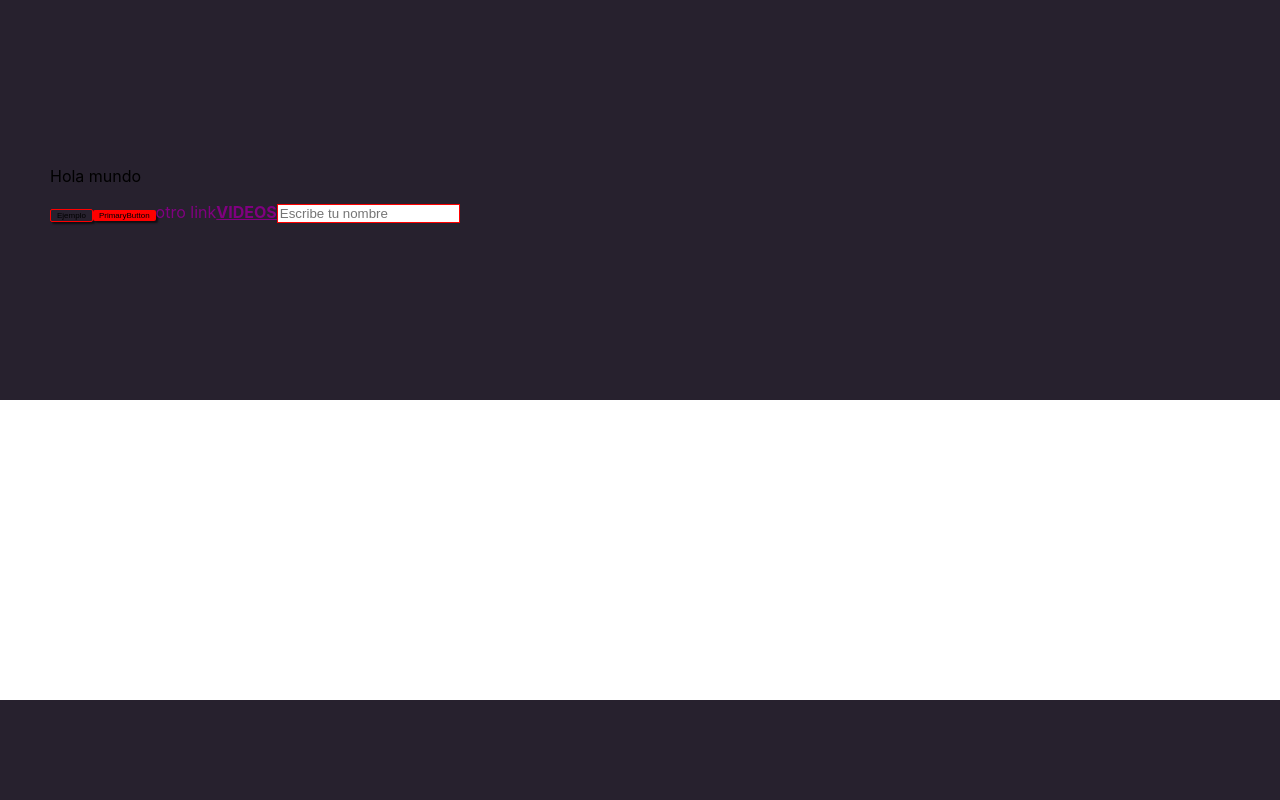
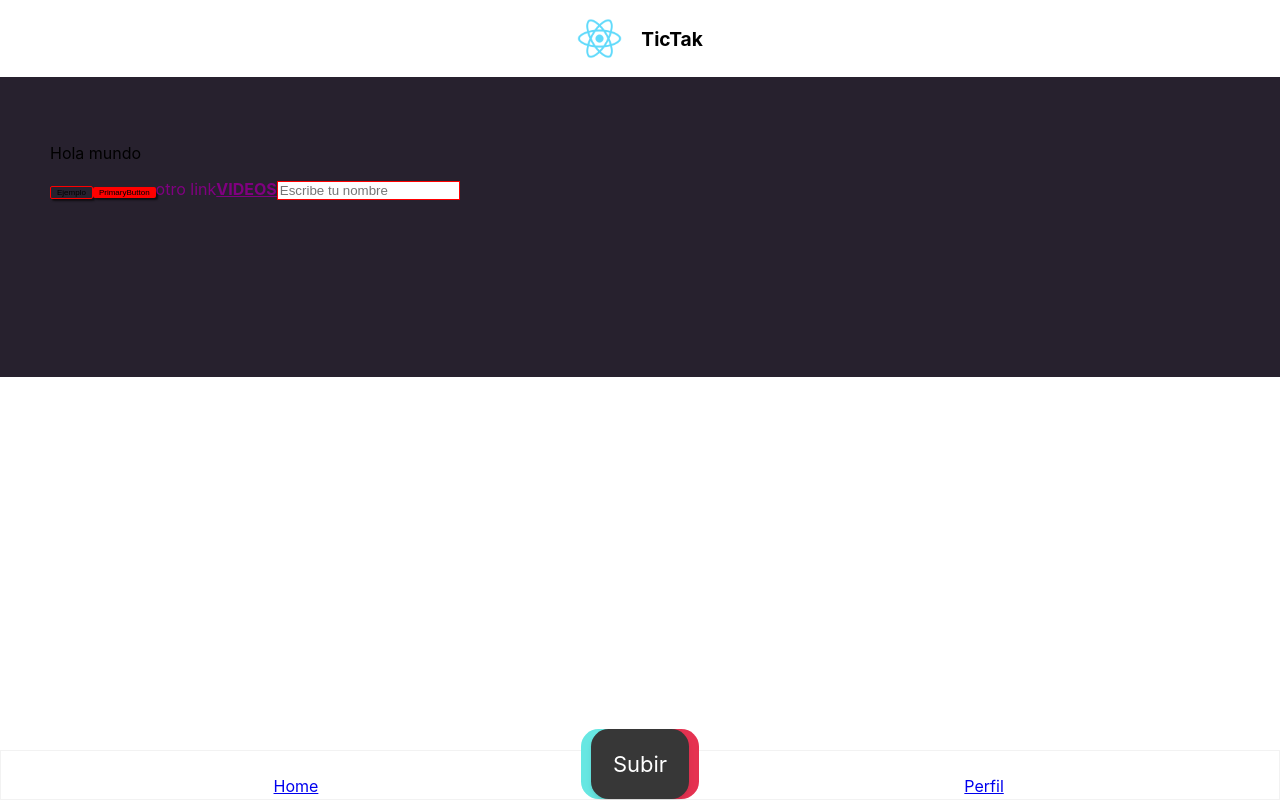
Before and after one commit to daferarte/SinglePageReact, a React (Create React App) app: page / in a window 1280 px wide. Built offline with nearby package versions, Linux system fonts and the light colour scheme.

Commit message:
ajuste de header y footer, personalizacion botones

```diff
--- a/src/App.js
+++ b/src/App.js
@@ -10,7 +10,8 @@
 import Profile from './users/Profile';
 import HomePage from './Home';
 import { ThemeProvider } from 'styled-components';
-import theme, { Layout } from './theme';
+import theme from './theme';
+import Layout from './components/Layout';
 
 let NotImplemented = () => {
   return (
--- /dev/null
+++ b/src/components/Footer.jsx
@@ -0,0 +1,66 @@
+import React from "react";
+import { Link } from "react-router-dom";
+import styled from "styled-components";
+
+let FooterContainer = styled.footer`
+    display: grid;
+    grid-template-columns: minmax(auto, 1fr) auto minmax(auto,1fr);
+    border: 1px solid;
+    border-color: ${({theme})=> theme.colors.gray };
+    height: 3em;
+    text-align: center;
+    justify-content: space-around;
+    align-items: center;
+`;
+
+let FABButton = styled(Link)`
+    border-radius:${({theme})=> theme.dims.borderRadius.normal};
+    padding: ${({theme})=> theme.dims.padding.largePadding};
+    background-color: ${({theme})=> theme.colors.black};
+    color: ${({theme})=> theme.colors.white};
+    display:flex;
+    font-size:1.5em;
+    align-items: center;
+    justify-content:center;
+    border:0;
+    box-shadow:${({theme})=>theme.shadows.depth2};
+    cursor:pointer;
+    position: relative;
+    top: -1em;
+    font-size: 22px;
+    text-decoration:none;
+    z-index:1;
+    transform-style: preserve-3d;
+
+    &::after, &::before{
+        content:'';
+        width:100%;
+        height:100%;
+        top:0px;
+        border-radius:${({theme})=> theme.dims.borderRadius.normal};
+        position: absolute;
+        z-index:-1;
+        background-color: pink;
+        transform: translateZ(-1px);
+    }
+    &::before{
+        left:-10px;
+        background-color: ${({theme})=> theme.colors.blue};
+    }
+    &::after{
+        right:-10px;
+        background-color: ${({theme})=> theme.colors.accent};
+    }
+`;
+
+let Footer = (props) =>{
+    return(
+        <FooterContainer>
+            <Link to="/videos">Home</Link>
+            <FABButton to="/videos/nuevo">Subir</FABButton>
+            <Link to="/user/profile">Perfil</Link>
+        </FooterContainer>
+    )
+}
+
+export default Footer;
--- /dev/null
+++ b/src/components/Header.jsx
@@ -0,0 +1,20 @@
+import React from "react";
+import styled from "styled-components";
+import { Title } from "../theme";
+
+let Header = (props) =>{
+    return(
+        <header className={props.className}>
+            <img src="logo512.png" height="45"></img>
+            <Title>TicTak</Title>
+        </header>
+    )
+}
+
+export default styled(Header)`
+    text-align: center;
+    padding: 1em 0;
+    img{
+        vertical-align: middle;
+    }
+`;
--- /dev/null
+++ b/src/components/Layout.jsx
@@ -0,0 +1,20 @@
+import React from "react";
+import { LayoutContainer } from "../theme";
+import Header from "./Header";
+import Footer from "./Footer";
+
+let Layout = (props) =>{
+    return(
+        <LayoutContainer>
+            <nav>
+                <Header></Header>
+            </nav>
+            <main>
+                {props.children}
+            </main>
+            <Footer></Footer>
+        </LayoutContainer>
+    )
+}
+
+export default Layout;
--- a/src/theme/index.js
+++ b/src/theme/index.js
@@ -45,18 +45,11 @@
     }
 }
 
-let LayoutContainer = styled.div`
+export let LayoutContainer = styled.div`
     display: grid;
     min-height: 100vh;
     grid-template-rows: auto minmax(0,1fr) auto;
-    & nav {
-        background-color: ${({theme})=>theme.colors.dark};
-        height:100px;
-    }
-    & footer{
-        height:100px;
-        background-color: ${({theme})=>theme.colors.dark};
-    }
+
 `;
 
 export let SmallContainer = styled.div`
@@ -76,3 +69,13 @@
         </LayoutContainer>
     )
 }
+
+export let Title = styled.h1`
+    font-size:${({theme})=>theme.dims.fonts.medium};
+    font-weight: bold;
+    display: inline-block;
+    margin-block-start:0;
+    margin-block-end:0;
+    margin-left: ${({theme})=> theme.dims.margin.intersection};
+    vertical-align: middle;
+`;
```
